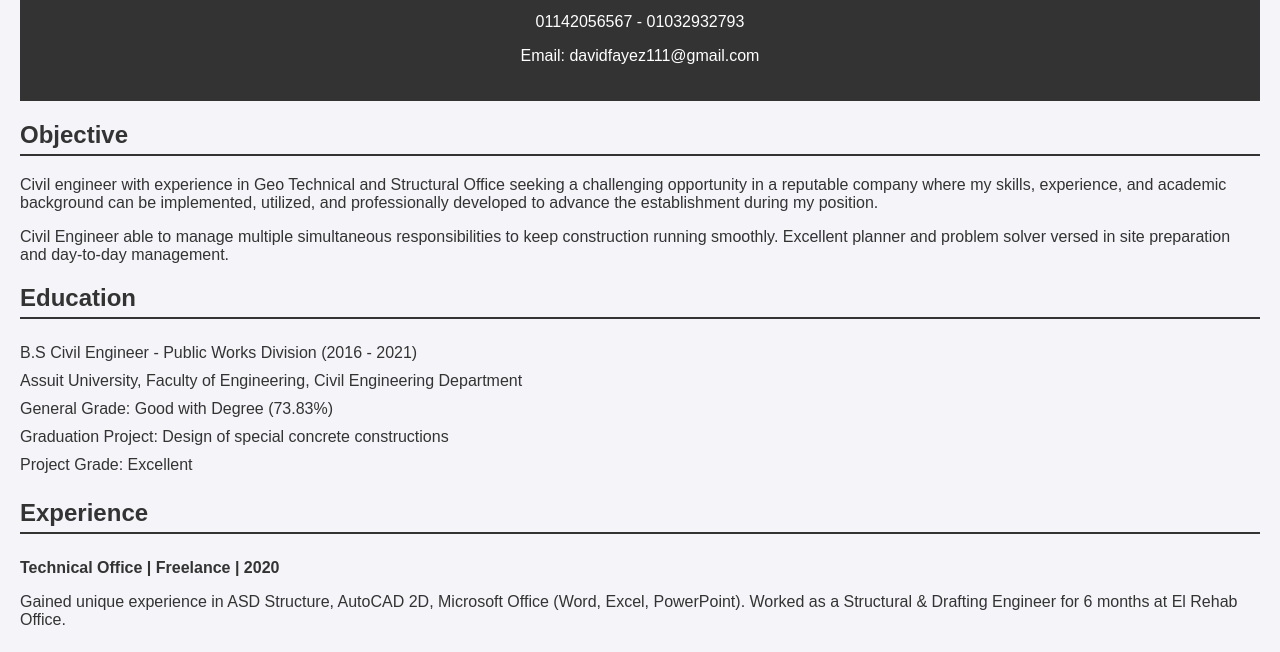
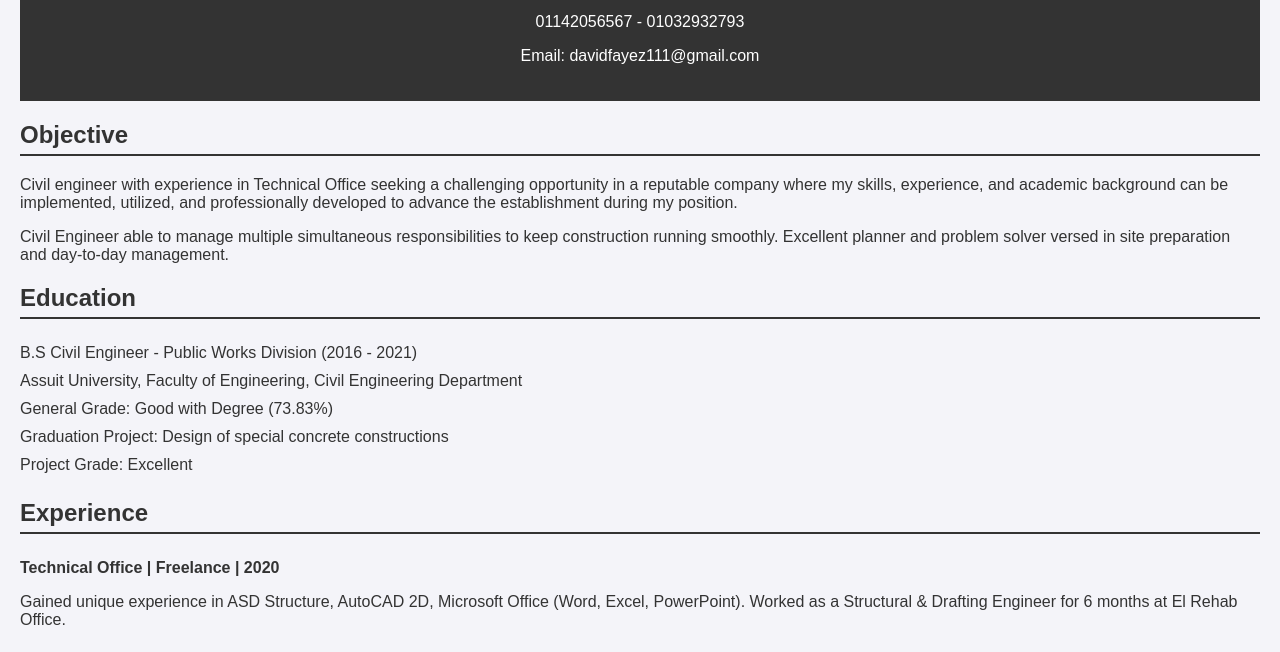
Before and after one commit to civildavid/DavidFayez, a plain HTML site: page index.html in a window 1280 px wide. Shown: the part 141-793 px from the top of the page. Drawn offline with Linux system fonts and the light colour scheme.

Commit message:
Update index.html

```diff
--- a/index.html
+++ b/index.html
@@ -52,7 +52,7 @@
 
 <section>
     <h2>Objective</h2>
-    <p>Civil engineer with experience in Geo Technical and Structural Office seeking a challenging opportunity in a reputable company where my skills, experience, and academic background can be implemented, utilized, and professionally developed to advance the establishment during my position.</p>
+    <p>Civil engineer with experience in Technical Office seeking a challenging opportunity in a reputable company where my skills, experience, and academic background can be implemented, utilized, and professionally developed to advance the establishment during my position.</p>
     <p>Civil Engineer able to manage multiple simultaneous responsibilities to keep construction running smoothly. Excellent planner and problem solver versed in site preparation and day-to-day management.</p>
 </section>
 
```
